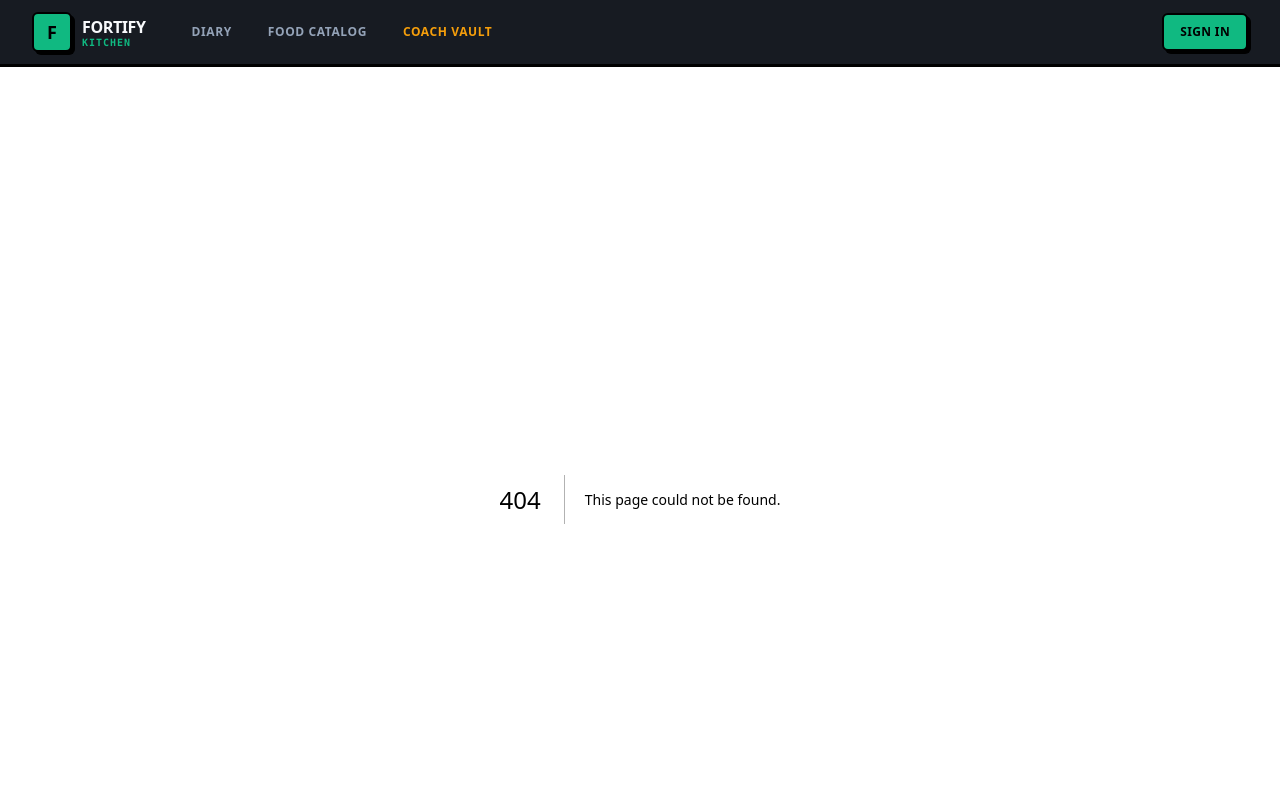
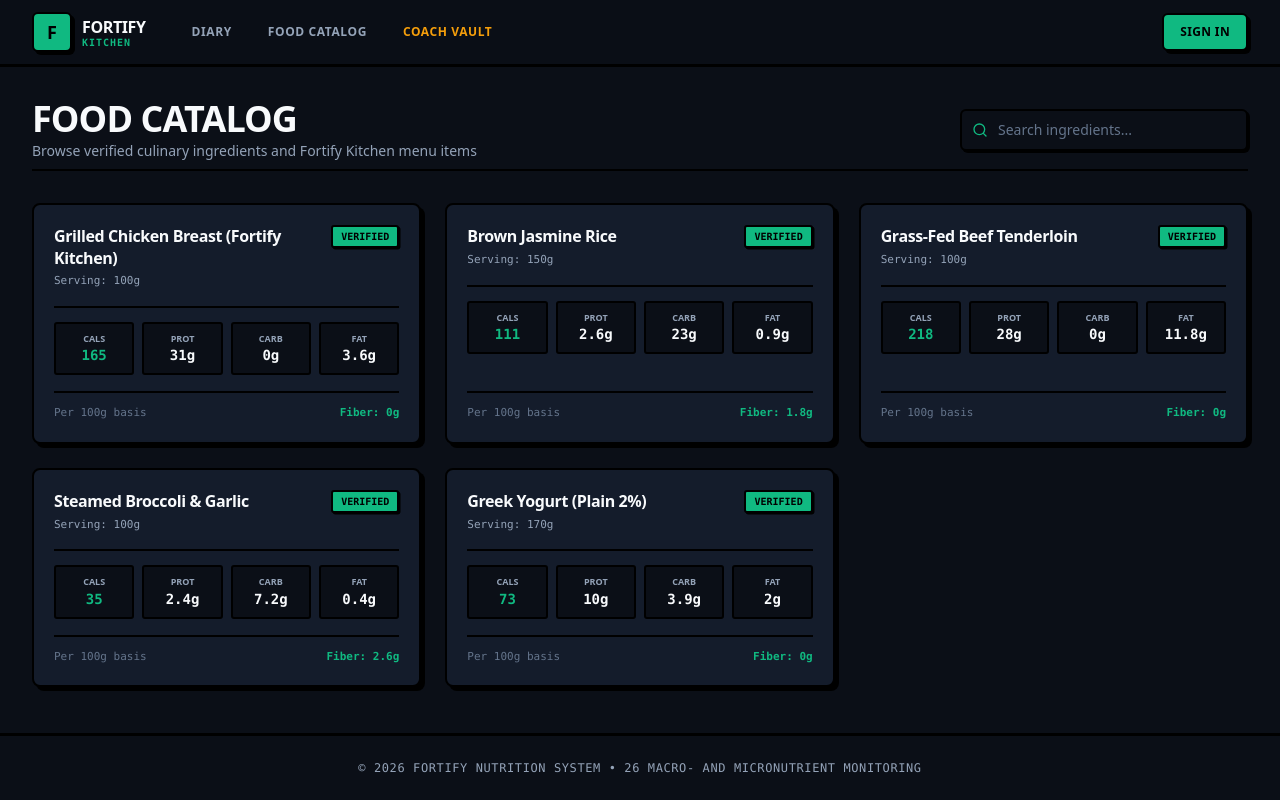
Before and after one commit to DongDuong2001/nutrition-fortifykitchen, a Next.js app in the folder apps/web/: page /foods in a window 1280 px wide. Before the commit this address had no page. Shown: the top 800 px of the page. Built offline with nearby package versions, Linux system fonts and the light colour scheme.

Commit message:
feat(web): add foods catalog browser page with search and stat blocks

```diff
--- /dev/null
+++ b/apps/web/app/(dashboard)/foods/page.tsx
@@ -0,0 +1,214 @@
+"use client";
+
+import { useState } from "react";
+import { Food } from "@/lib/api-client";
+import { SearchIcon } from "runeicons";
+
+const SAMPLE_FOODS: Food[] = [
+  {
+    id: "f47ac10b-58cc-4372-a567-0e02b2c3d479",
+    name: "Grilled Chicken Breast (Fortify Kitchen)",
+    serving_size_g: 100,
+    per_100g_nutrients: {
+      calories: 165,
+      protein: 31,
+      carbohydrates: 0,
+      fat: 3.6,
+      fiber: 0,
+      sodium: 74,
+      potassium: 256,
+      calcium: 15,
+      iron: 1.0,
+      vitamin_a: 10,
+      vitamin_c: 0,
+      vitamin_d: 0.1,
+      vitamin_e: 0.3,
+    },
+    is_custom: false,
+    created_at: new Date().toISOString(),
+  },
+  {
+    id: "e38be01a-47bb-4261-b456-9d91a1b2c368",
+    name: "Brown Jasmine Rice",
+    serving_size_g: 150,
+    per_100g_nutrients: {
+      calories: 111,
+      protein: 2.6,
+      carbohydrates: 23,
+      fat: 0.9,
+      fiber: 1.8,
+      sodium: 5,
+      potassium: 43,
+      calcium: 10,
+      iron: 0.4,
+      vitamin_a: 0,
+      vitamin_c: 0,
+      vitamin_d: 0,
+      vitamin_e: 0.1,
+    },
+    is_custom: false,
+    created_at: new Date().toISOString(),
+  },
+  {
+    id: "a11bb22c-33dd-44ee-55ff-66aa77bb88cc",
+    name: "Grass-Fed Beef Tenderloin",
+    serving_size_g: 100,
+    per_100g_nutrients: {
+      calories: 218,
+      protein: 28,
+      carbohydrates: 0,
+      fat: 11.8,
+      fiber: 0,
+      sodium: 54,
+      potassium: 380,
+      calcium: 18,
+      iron: 2.8,
+      zinc: 4.5,
+      vitamin_a: 0,
+      vitamin_c: 0,
+      vitamin_d: 0.2,
+      vitamin_e: 0.4,
+    },
+    is_custom: false,
+    created_at: new Date().toISOString(),
+  },
+  {
+    id: "d29ad90f-36aa-4150-a345-8c80f0a1b257",
+    name: "Steamed Broccoli & Garlic",
+    serving_size_g: 100,
+    per_100g_nutrients: {
+      calories: 35,
+      protein: 2.4,
+      carbohydrates: 7.2,
+      fat: 0.4,
+      fiber: 2.6,
+      sodium: 33,
+      potassium: 316,
+      calcium: 47,
+      iron: 0.7,
+      vitamin_a: 31,
+      vitamin_c: 89.2,
+      vitamin_d: 0,
+      vitamin_e: 0.8,
+    },
+    is_custom: false,
+    created_at: new Date().toISOString(),
+  },
+  {
+    id: "c18bc80e-2599-4049-9234-7b79e9f0a146",
+    name: "Greek Yogurt (Plain 2%)",
+    serving_size_g: 170,
+    per_100g_nutrients: {
+      calories: 73,
+      protein: 10,
+      carbohydrates: 3.9,
+      fat: 2.0,
+      fiber: 0,
+      sodium: 36,
+      potassium: 141,
+      calcium: 110,
+      iron: 0.1,
+      vitamin_a: 25,
+      vitamin_c: 0,
+      vitamin_d: 0.1,
+      vitamin_e: 0.1,
+    },
+    is_custom: false,
+    created_at: new Date().toISOString(),
+  },
+];
+
+export default function FoodsPage() {
+  const [foods] = useState<Food[]>(SAMPLE_FOODS);
+  const [search, setSearch] = useState("");
+
+  const filtered = foods.filter((f) =>
+    f.name.toLowerCase().includes(search.toLowerCase())
+  );
+
+  return (
+    <div className="space-y-6 sm:space-y-8 max-w-7xl mx-auto">
+      {/* Header and Search Tool */}
+      <div className="flex flex-col sm:flex-row sm:items-center justify-between gap-4 pb-2 border-b-2 border-black">
+        <div>
+          <h1 className="text-2xl sm:text-3xl md:text-4xl font-black text-[#F8FAFC] uppercase tracking-tight">
+            Food Catalog
+          </h1>
+          <p className="text-xs sm:text-sm text-[#94A3B8] font-medium mt-0.5">
+            Browse verified culinary ingredients and Fortify Kitchen menu items
+          </p>
+        </div>
+
+        <div className="relative w-full sm:w-72">
+          <input
+            type="text"
+            value={search}
+            onChange={(e) => setSearch(e.target.value)}
+            placeholder="Search ingredients..."
+            className="neo-input w-full pl-9 pr-3.5 py-2 text-xs sm:text-sm placeholder-[#64748B] min-h-[42px]"
+          />
+          <div className="absolute left-3 top-1/2 -translate-y-1/2 text-[#10B981] pointer-events-none">
+            <SearchIcon className="w-4 h-4" />
+          </div>
+        </div>
+      </div>
+
+      {/* Food Cards Grid (Responsive across all screen sizes) */}
+      <div className="grid grid-cols-1 sm:grid-cols-2 lg:grid-cols-3 gap-4 sm:gap-6">
+        {filtered.map((food) => (
+          <div
+            key={food.id}
+            className="p-4 sm:p-5 rounded-lg bg-[#141C2B] border-2 border-black sm:border-[2.5px] shadow-[4px_4px_0px_0px_#000] hover:-translate-x-[1px] hover:-translate-y-[1px] hover:shadow-[5px_5px_0px_0px_#000] transition-all flex flex-col justify-between"
+          >
+            <div>
+              <div className="flex items-start justify-between gap-2">
+                <h3 className="font-black text-sm sm:text-base text-[#F8FAFC] tracking-tight leading-snug">
+                  {food.name}
+                </h3>
+                <span className="px-2 py-0.5 rounded-[3px] bg-[#10B981] text-black border-2 border-black font-black text-[10px] uppercase font-mono shrink-0 shadow-[1.5px_1.5px_0px_0px_#000]">
+                  {food.is_custom ? "Custom" : "Verified"}
+                </span>
+              </div>
+              <div className="text-[11px] text-[#94A3B8] font-mono mt-1">
+                Serving: {food.serving_size_g}g
+              </div>
+
+              {/* Stat Boxes */}
+              <div className="grid grid-cols-4 gap-1.5 sm:gap-2 mt-4 pt-3.5 border-t-2 border-black text-center">
+                <div className="p-1.5 sm:p-2 rounded-[3px] bg-[#0B0F17] border-2 border-black">
+                  <div className="text-[9px] font-bold uppercase text-[#94A3B8]">Cals</div>
+                  <div className="text-xs sm:text-sm font-black text-[#10B981] font-mono">
+                    {food.per_100g_nutrients.calories}
+                  </div>
+                </div>
+                <div className="p-1.5 sm:p-2 rounded-[3px] bg-[#0B0F17] border-2 border-black">
+                  <div className="text-[9px] font-bold uppercase text-[#94A3B8]">Prot</div>
+                  <div className="text-xs sm:text-sm font-black text-[#F8FAFC] font-mono">
+                    {food.per_100g_nutrients.protein}g
+                  </div>
+                </div>
+                <div className="p-1.5 sm:p-2 rounded-[3px] bg-[#0B0F17] border-2 border-black">
+                  <div className="text-[9px] font-bold uppercase text-[#94A3B8]">Carb</div>
+                  <div className="text-xs sm:text-sm font-black text-[#F8FAFC] font-mono">
+                    {food.per_100g_nutrients.carbohydrates}g
+                  </div>
+                </div>
+                <div className="p-1.5 sm:p-2 rounded-[3px] bg-[#0B0F17] border-2 border-black">
+                  <div className="text-[9px] font-bold uppercase text-[#94A3B8]">Fat</div>
+                  <div className="text-xs sm:text-sm font-black text-[#F8FAFC] font-mono">
+                    {food.per_100g_nutrients.fat}g
+                  </div>
+                </div>
+              </div>
+            </div>
+
+            <div className="mt-4 pt-3 border-t-2 border-black flex justify-between items-center text-[11px] font-mono text-[#64748B]">
+              <span>Per 100g basis</span>
+              <span className="text-[#10B981] font-bold">Fiber: {food.per_100g_nutrients.fiber}g</span>
+            </div>
+          </div>
+        ))}
+      </div>
+    </div>
+  );
+}
```
